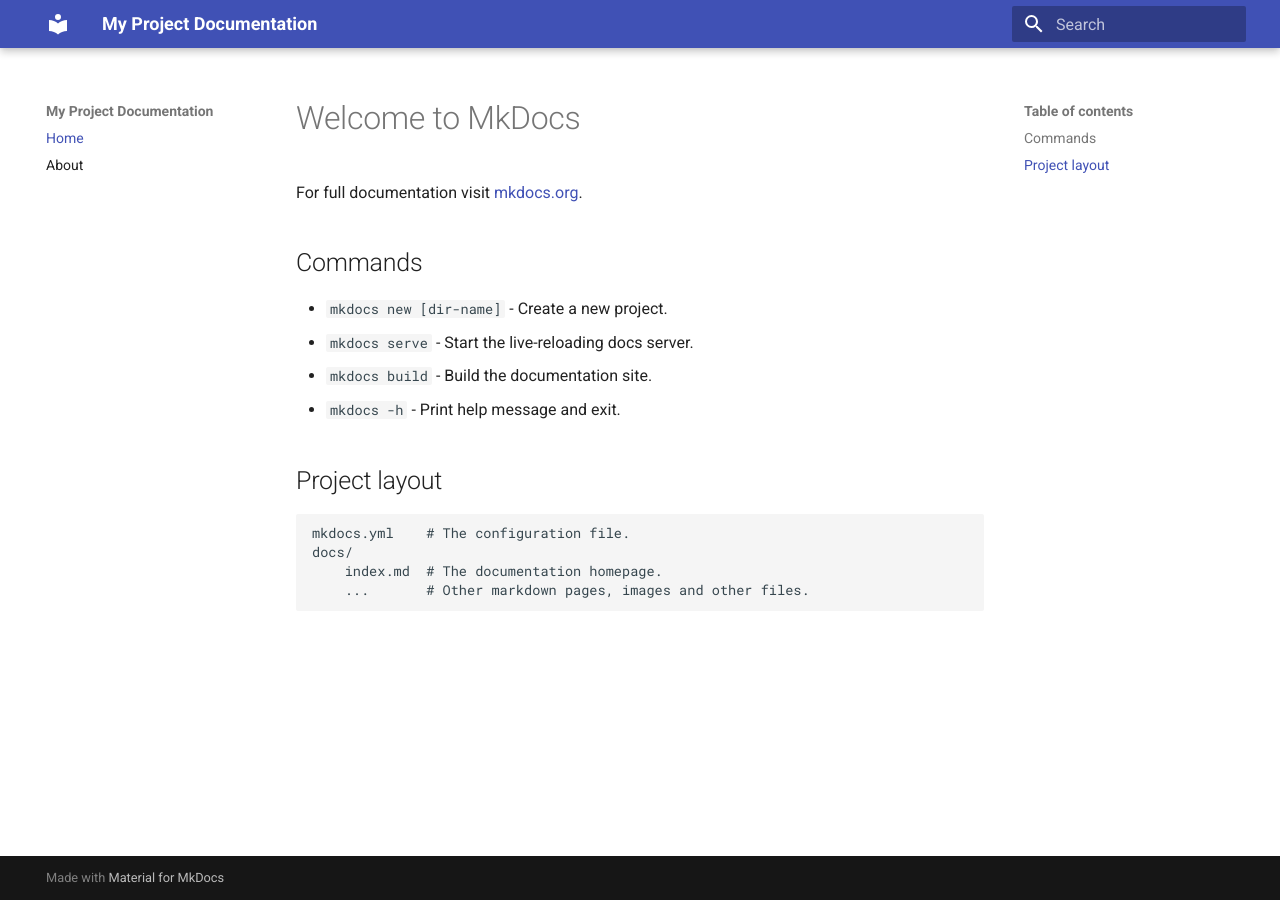
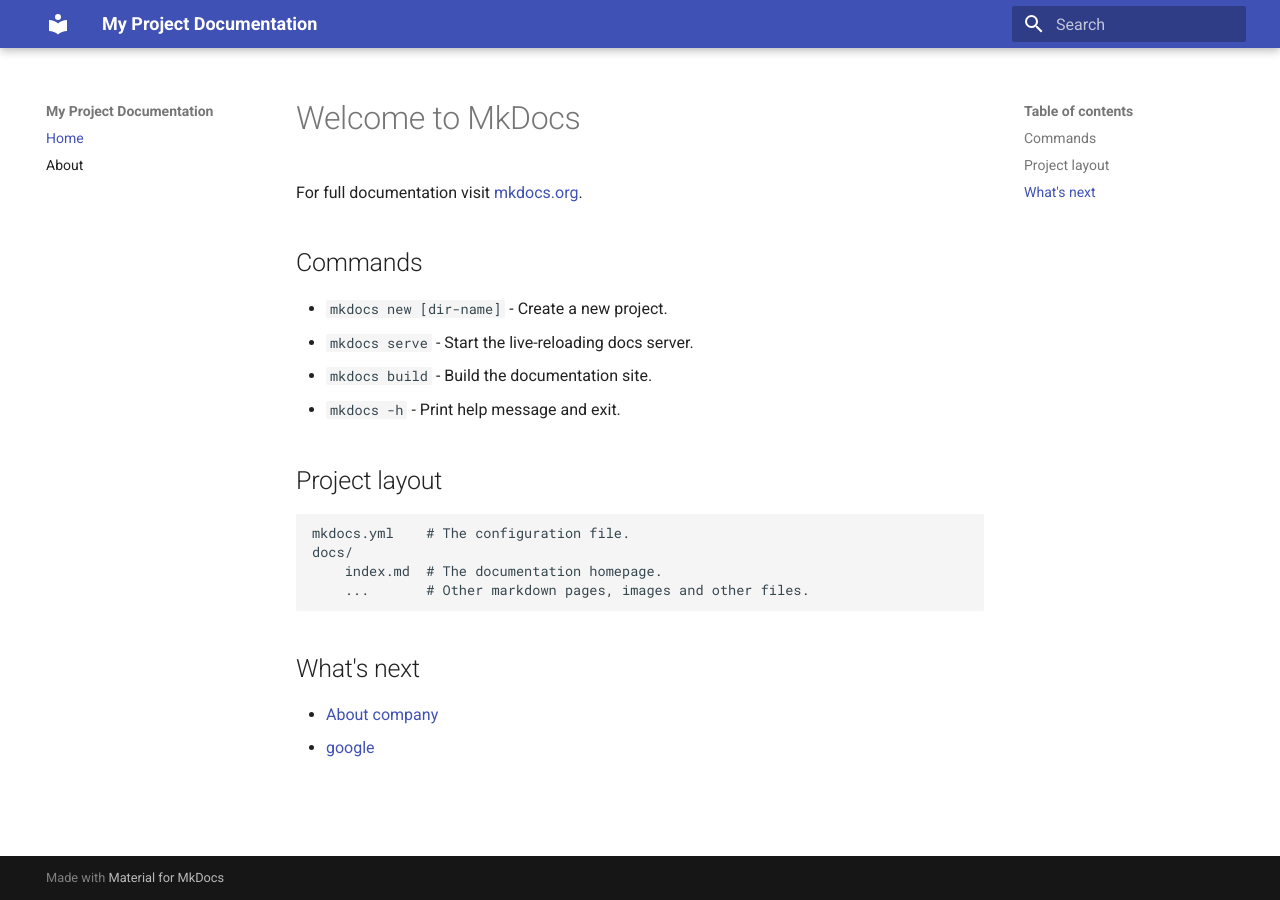
Before and after one commit to mazinden/mkdocs-tv, an MkDocs documentation site: the page built from docs/index.md, in a window 1280 px wide. Built offline with MkDocs 1.6.1 and Material for MkDocs 9.7.7, drawn with Linux system fonts in a browser that asks for light colours.

Commit message:
Updated index.md

```diff
--- a/docs/index.md
+++ b/docs/index.md
@@ -15,3 +15,8 @@ For full documentation visit [mkdocs.org](https://www.mkdocs.org).
     docs/
         index.md  # The documentation homepage.
         ...       # Other markdown pages, images and other files.
+
+## What's next
+
+- [About company](about.md)
+- [google](https://google.com)
```
